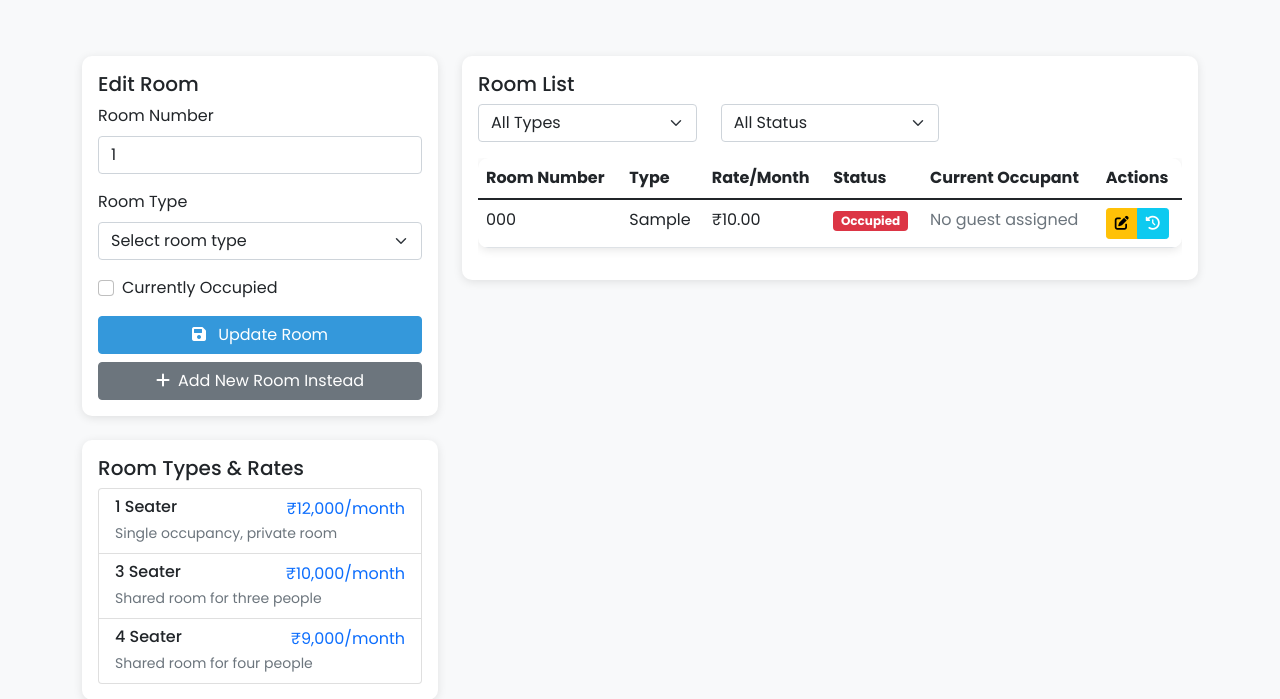
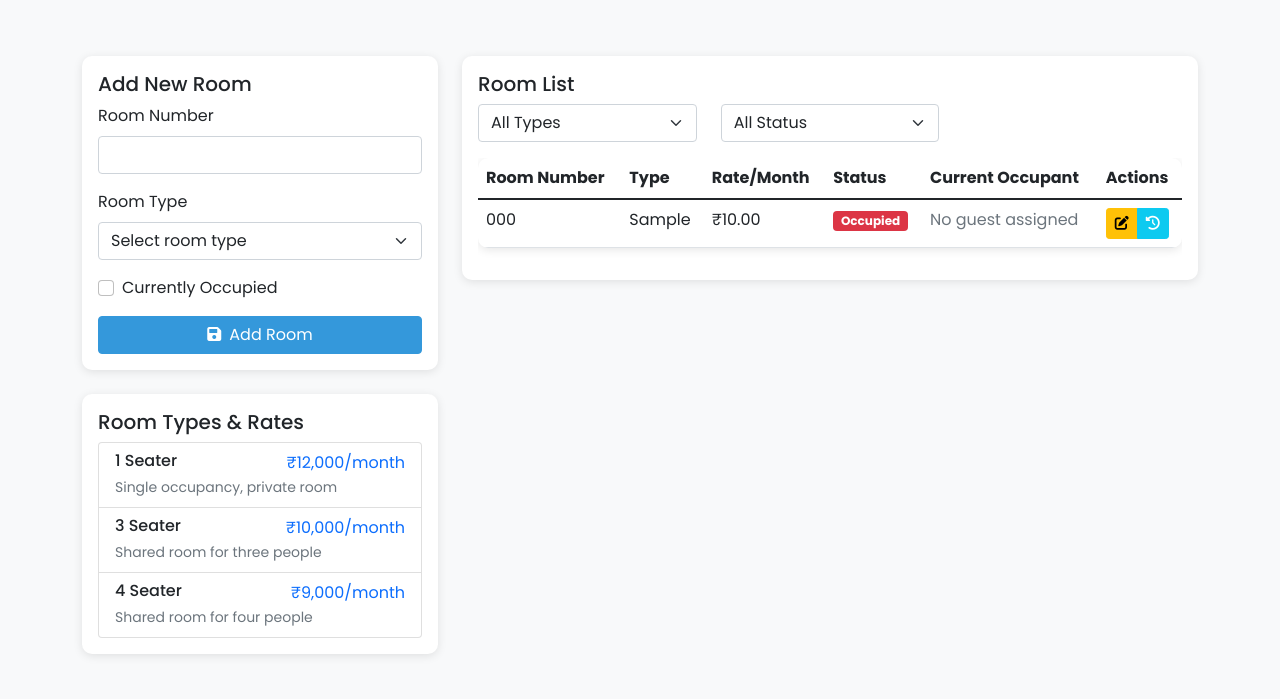
Before and after one commit to Yadavbipin1/blackboxai-1743328338919, a Flask app: template templates/rooms.html in a window 1280 px wide. Shown: the part 372-1071 px from the top of the page. Run offline with Flask 3, Linux system fonts and the light colour scheme; tables that the repository leaves empty hold one stand-in row (values such as "Sample post"); the template is opened without the code that fills it: values that come from a table or form of the project are taken from there, most other values are stand-ins (such as "Sample title", 1, 10 or a date in 2020).

Commit message:
Add templates/rooms.html 1743329501536

```diff
--- a/templates/rooms.html
+++ b/templates/rooms.html
@@ -17,19 +17,14 @@
     <div class="col-md-4 mb-4">
         <div class="card">
             <div class="card-body">
-                <h5 class="card-title">{% if room_to_edit %}Edit{% else %}Add New{% endif %} Room</h5>
+                <h5 class="card-title">Add New Room</h5>
                 <form method="POST" action="{{ url_for('rooms') }}">
-                    {% if room_to_edit %}
-                    <input type="hidden" name="room_id" value="{{ room_to_edit.id }}">
-                    {% endif %}
-
                     <div class="mb-3">
                         <label for="room_number" class="form-label">Room Number</label>
                         <input type="text"
                                class="form-control"
                                id="room_number"
                                name="room_number"
-                               value="{{ room_to_edit.room_number if room_to_edit else '' }}"
                                required>
                     </div>
 
@@ -37,18 +32,9 @@
                         <label for="room_type" class="form-label">Room Type</label>
                         <select class="form-select" id="room_type" name="room_type" required>
                             <option value="">Select room type</option>
-                            <option value="1 seater"
-                                    {% if room_to_edit and room_to_edit.room_type == '1 seater' %}selected{% endif %}>
-                                1 Seater (₹12,000/month)
-                            </option>
-                            <option value="3 seater"
-                                    {% if room_to_edit and room_to_edit.room_type == '3 seater' %}selected{% endif %}>
-                                3 Seater (₹10,000/month)
-                            </option>
-                            <option value="4 seater"
-                                    {% if room_to_edit and room_to_edit.room_type == '4 seater' %}selected{% endif %}>
-                                4 Seater (₹9,000/month)
-                            </option>
+                            <option value="1 seater">1 Seater (₹12,000/month)</option>
+                            <option value="3 seater">3 Seater (₹10,000/month)</option>
+                            <option value="4 seater">4 Seater (₹9,000/month)</option>
                         </select>
                     </div>
 
@@ -56,21 +42,13 @@
                         <input type="checkbox"
                                class="form-check-input"
                                id="occupancy"
-                               name="occupancy"
-                               {% if room_to_edit and room_to_edit.occupancy %}checked{% endif %}>
+                               name="occupancy">
                         <label class="form-check-label" for="occupancy">Currently Occupied</label>
                     </div>
 
                     <button type="submit" class="btn btn-primary w-100">
-                        <i class="fas fa-save me-2"></i>
-                        {% if room_to_edit %}Update{% else %}Add{% endif %} Room
+                        <i class="fas fa-save me-2"></i>Add Room
                     </button>
-
-                    {% if room_to_edit %}
-                    <a href="{{ url_for('rooms') }}" class="btn btn-secondary w-100 mt-2">
-                        <i class="fas fa-plus me-2"></i>Add New Room Instead
-                    </a>
-                    {% endif %}
                 </form>
             </div>
         </div>
@@ -177,11 +155,13 @@
                                 </td>
                                 <td>
                                     <div class="btn-group">
-                                        <a href="{{ url_for('rooms', edit_room_id=room.id) }}"
+                                        <button type="button"
                                                 class="btn btn-sm btn-warning"
+                                                data-bs-toggle="modal"
+                                                data-bs-target="#editRoomModal{{ room.id }}"
                                                 title="Edit Room">
                                             <i class="fas fa-edit"></i>
-                                        </a>
+                                        </button>
                                         <button type="button"
                                                 class="btn btn-sm btn-info text-white"
                                                 data-bs-toggle="modal"
@@ -189,6 +169,61 @@
                                                 title="View History">
                                             <i class="fas fa-history"></i>
                                         </button>
+                                    </div>
+
+                                    <!-- Edit Room Modal -->
+                                    <div class="modal fade" id="editRoomModal{{ room.id }}" tabindex="-1">
+                                        <div class="modal-dialog">
+                                            <div class="modal-content">
+                                                <div class="modal-header">
+                                                    <h5 class="modal-title">Edit Room - {{ room.room_number }}</h5>
+                                                    <button type="button" class="btn-close" data-bs-dismiss="modal"></button>
+                                                </div>
+                                                <div class="modal-body">
+                                                    <form method="POST" action="{{ url_for('rooms') }}">
+                                                        <input type="hidden" name="room_id" value="{{ room.id }}">
+
+                                                        <div class="mb-3">
+                                                            <label for="room_number{{ room.id }}" class="form-label">Room Number</label>
+                                                            <input type="text"
+                                                                   class="form-control"
+                                                                   id="room_number{{ room.id }}"
+                                                                   name="room_number"
+                                                                   value="{{ room.room_number }}"
+                                                                   required>
+                                                        </div>
+
+                                                        <div class="mb-3">
+                                                            <label for="room_type{{ room.id }}" class="form-label">Room Type</label>
+                                                            <select class="form-select" id="room_type{{ room.id }}" name="room_type" required>
+                                                                <option value="1 seater" {% if room.room_type == '1 seater' %}selected{% endif %}>
+                                                                    1 Seater (₹12,000/month)
+                                                                </option>
+                                                                <option value="3 seater" {% if room.room_type == '3 seater' %}selected{% endif %}>
+                                                                    3 Seater (₹10,000/month)
+                                                                </option>
+                                                                <option value="4 seater" {% if room.room_type == '4 seater' %}selected{% endif %}>
+                                                                    4 Seater (₹9,000/month)
+                                                                </option>
+                                                            </select>
+                                                        </div>
+
+                                                        <div class="mb-3 form-check">
+                                                            <input type="checkbox"
+                                                                   class="form-check-input"
+                                                                   id="occupancy{{ room.id }}"
+                                                                   name="occupancy"
+                                                                   {% if room.occupancy %}checked{% endif %}>
+                                                            <label class="form-check-label" for="occupancy{{ room.id }}">Currently Occupied</label>
+                                                        </div>
+
+                                                        <button type="submit" class="btn btn-primary w-100">
+                                                            <i class="fas fa-save me-2"></i>Update Room
+                                                        </button>
+                                                    </form>
+                                                </div>
+                                            </div>
+                                        </div>
                                     </div>
 
                                     <!-- Room History Modal -->
@@ -280,7 +315,8 @@ document.addEventListener('DOMContentLoaded', function() {
     occupancyFilter.addEventListener('change', filterRooms);
 
     // Form validation
-    const form = document.querySelector('form');
+    const forms = document.querySelectorAll('form');
+    forms.forEach(form => {
         form.addEventListener('submit', function(event) {
             if (!form.checkValidity()) {
                 event.preventDefault();
@@ -289,5 +325,6 @@ document.addEventListener('DOMContentLoaded', function() {
             form.classList.add('was-validated');
         });
     });
+});
 </script>
 {% endblock %}
```
Lines whose indentation alone changed are shown as unchanged.
